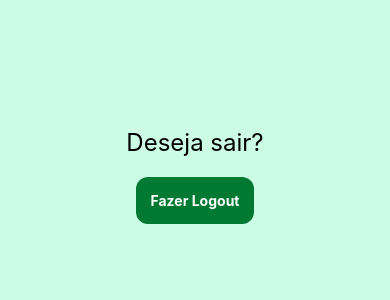
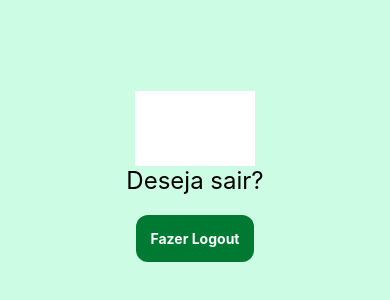
Before and after one commit to deborazaoli/sislabsemi, a React Native app in the folder frontend/: screen /Logout in a window 390 px wide. Shown: the part 246-546 px from the top of the page. Built offline with nearby package versions, Linux system fonts and the light colour scheme.

Commit message:
preserva ajustes locais

```diff
--- a/frontend/screens/LogoutScreen.js
+++ b/frontend/screens/LogoutScreen.js
@@ -27,8 +27,25 @@ export default function LogoutScreen({
   };
 
   return (
+
+
+
+
     <View style={styles.container}>
+<View style={styles.header}>
 
+        <Pressable
+          onPress={() => navigation.goBack()}
+          style={styles.voltar}
+        >
+
+        </Pressable>
+
+
+
+        <View style={styles.espaco} />
+
+      </View>
       <Text style={styles.title}>
         Deseja sair?
       </Text>
@@ -43,6 +60,10 @@ export default function LogoutScreen({
       </Pressable>
 
     </View>
+
+
+
+
   );
 }
 
@@ -59,6 +80,49 @@ const styles = StyleSheet.create({
     marginBottom: 20
   },
 
+  header: {
+    height: 75,
+    backgroundColor: "#FFF",
+
+    flexDirection: "row",
+
+    justifyContent: "space-between",
+
+    alignItems: "center",
+
+    paddingHorizontal: 20,
+  },
+
+
+  voltar: {
+    width: 40,
+    height: 40,
+
+    justifyContent: "center",
+
+    alignItems: "center",
+  },
+
+
+  icon: {
+    width: 28,
+    height: 28,
+
+    resizeMode: "contain",
+  },
+
+
+  tituloHeader: {
+    fontSize: 26,
+    fontWeight: "bold",
+    color: "#007A33",
+  },
+
+
+  espaco: {
+    width: 40,
+  },
+
   btn: {
     backgroundColor: "#007A33",
     padding: 15,
```
Also changed, not shown: 2 other files (tests, documents, lock files or other folders).
